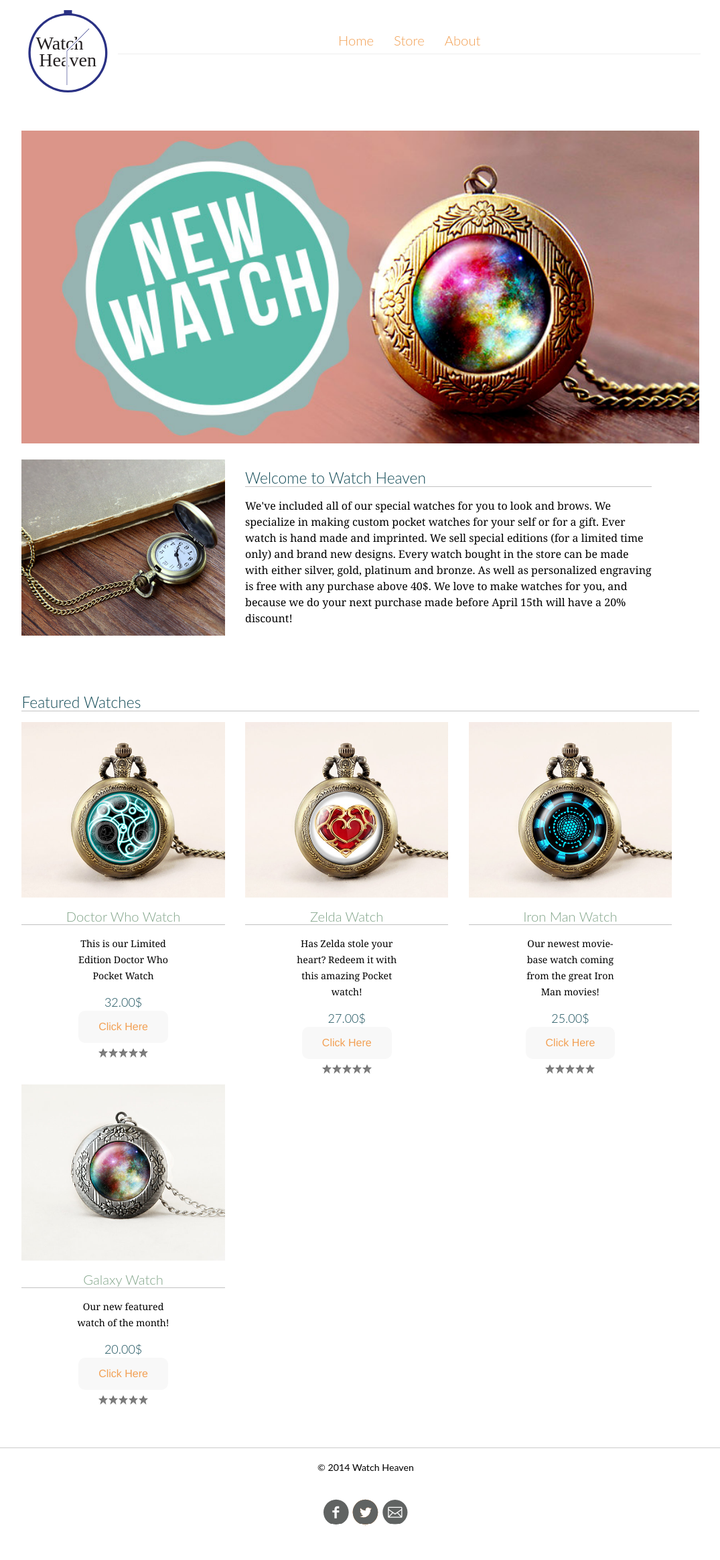
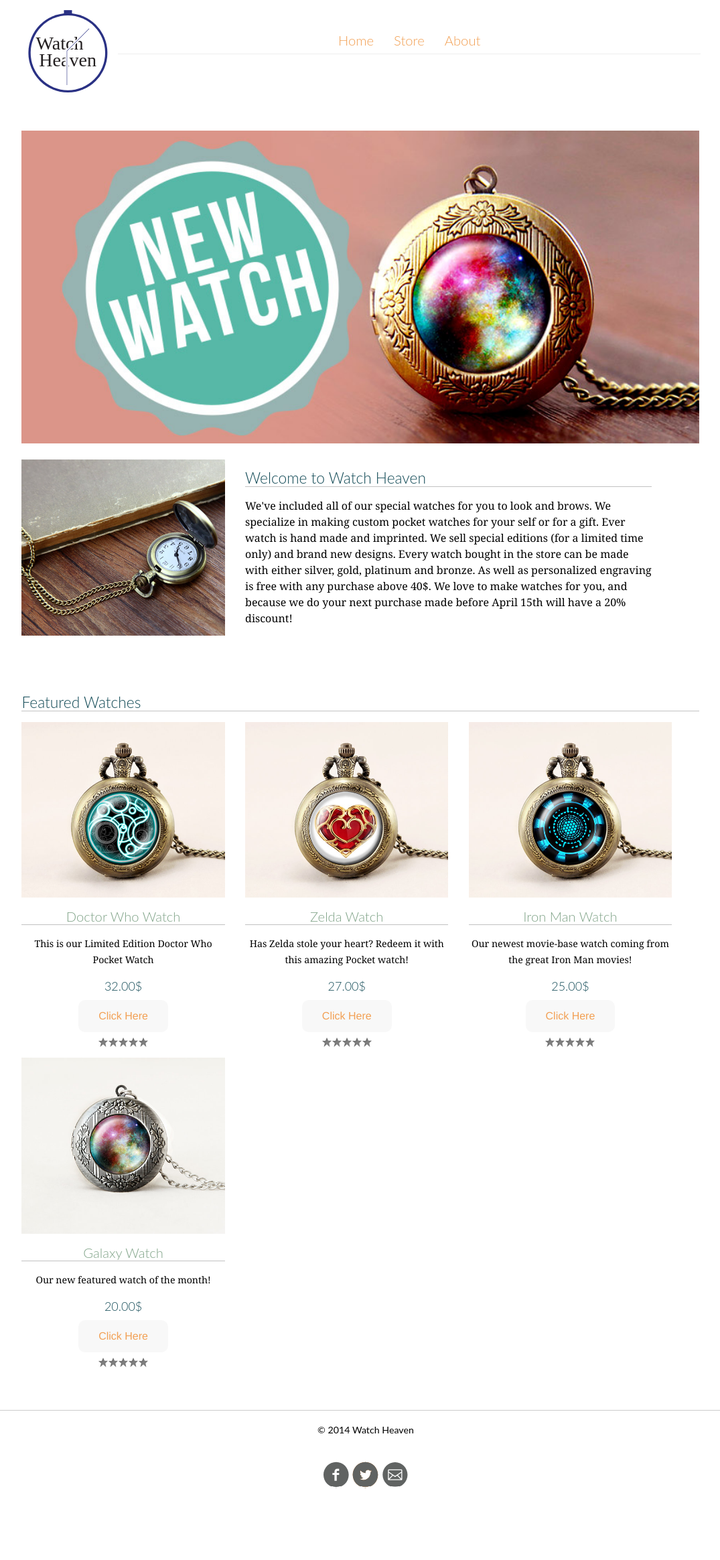
Before and after one commit to heartedmachine/ecommerce-website, a Jekyll site: the page built from index.html, in a window 1280 px wide. Shown: the whole page at 67% size, without its empty margins (102-1177 px from the left). Built offline with Jekyll 4.4.1, drawn with Linux system fonts in a browser that asks for light colours; some web fonts are replaced; after the commit the page ends 2273 px from its top, so only the background shows below that.

Commit message:
removed max width and added .5rem of margin

```diff
--- a/css/list-group.css
+++ b/css/list-group.css
@@ -20,9 +20,8 @@ ul {
 }
 
 .small-contain {
-	max-width: 50%;
 	display: table;
-	margin: 0 auto;
+	margin: .5rem auto;
 }
 
 .red {
```
